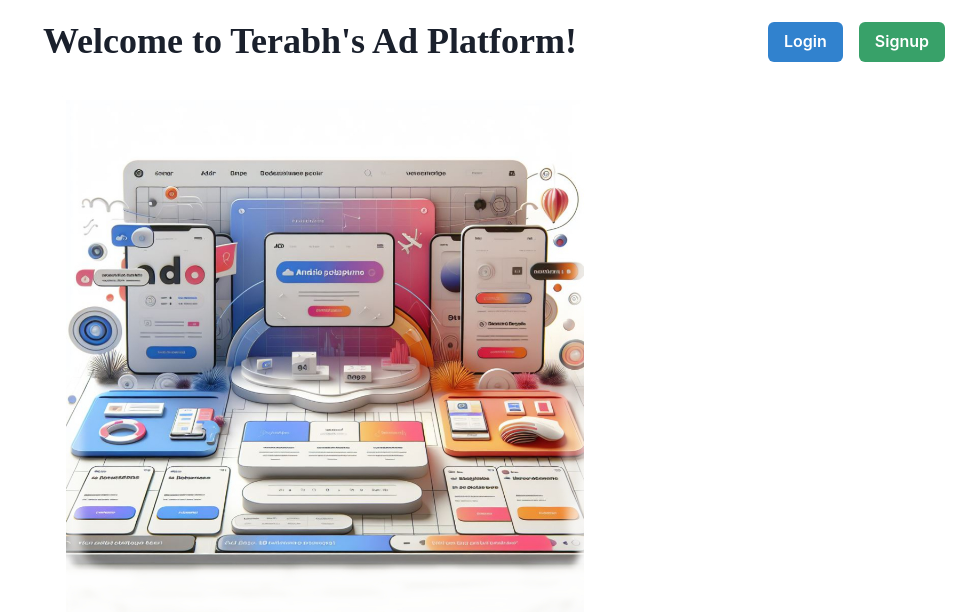
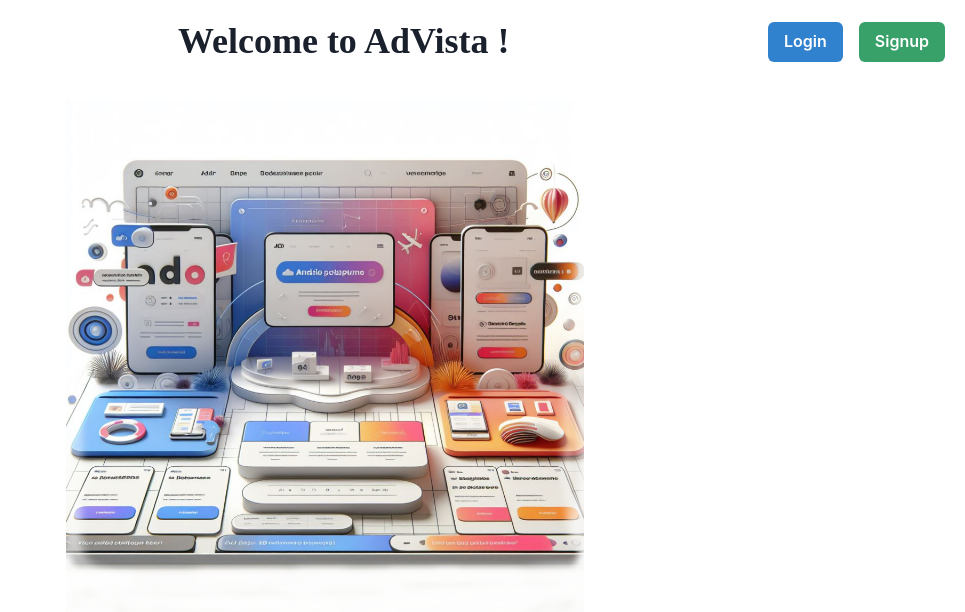
Before and after one commit to kravi770/AdVista_Ad_Platform, a React (Create React App) app in the folder client/: page / in a window 1280 px wide. Shown: the top 612 px of the page, without its empty margins (315-1280 px from the left). Built offline with nearby package versions, Linux system fonts and the light colour scheme.

Commit message:
Add Readme.md and Final Cleanup

```diff
--- a/client/src/components/Form/Home.js
+++ b/client/src/components/Form/Home.js
@@ -120,7 +120,7 @@ const Home = () => {
         <Spacer />
         <Box p="2">
           <Heading size="xl" fontFamily={'Kalam'}>
-            Welcome to Terabh's Ad Platform!
+            Welcome to AdVista !
           </Heading>
         </Box>
         <Spacer />
```
Also changed, not shown: 1 other file (tests, documents, lock files or other folders).
